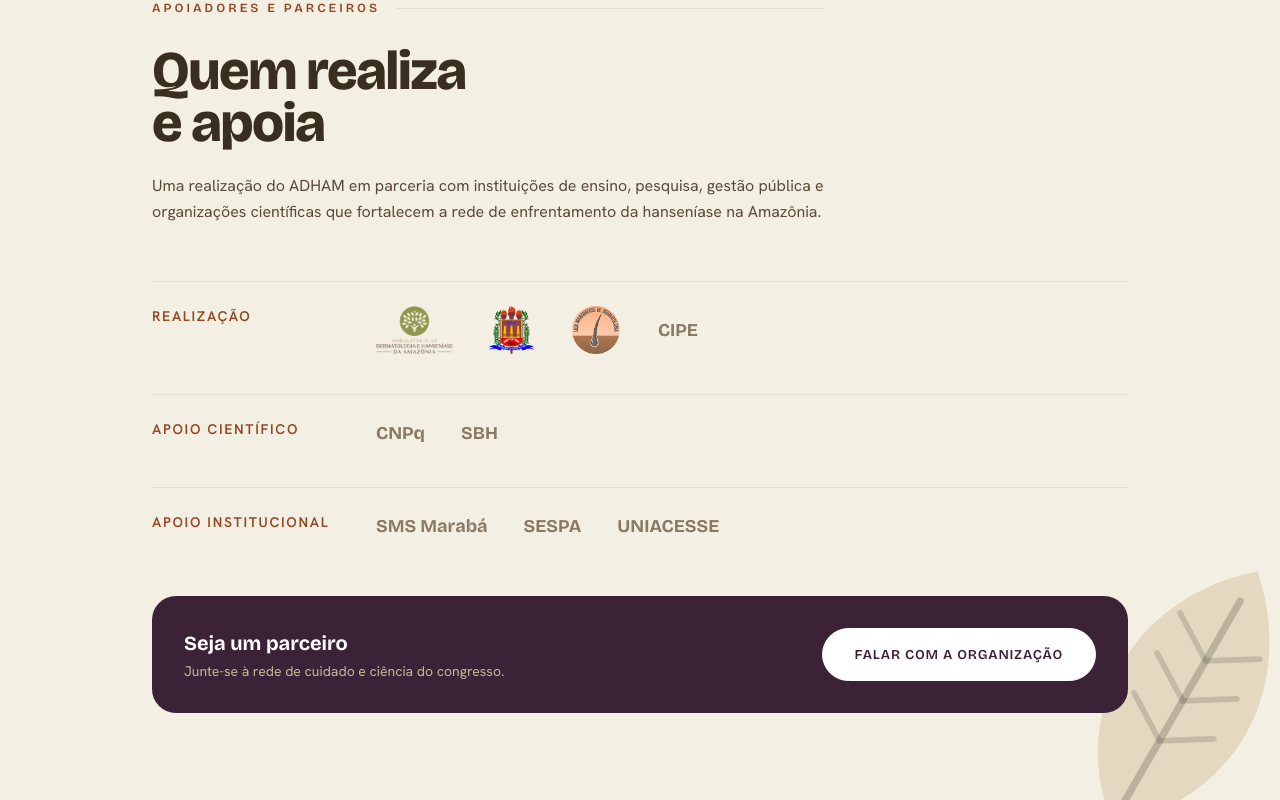
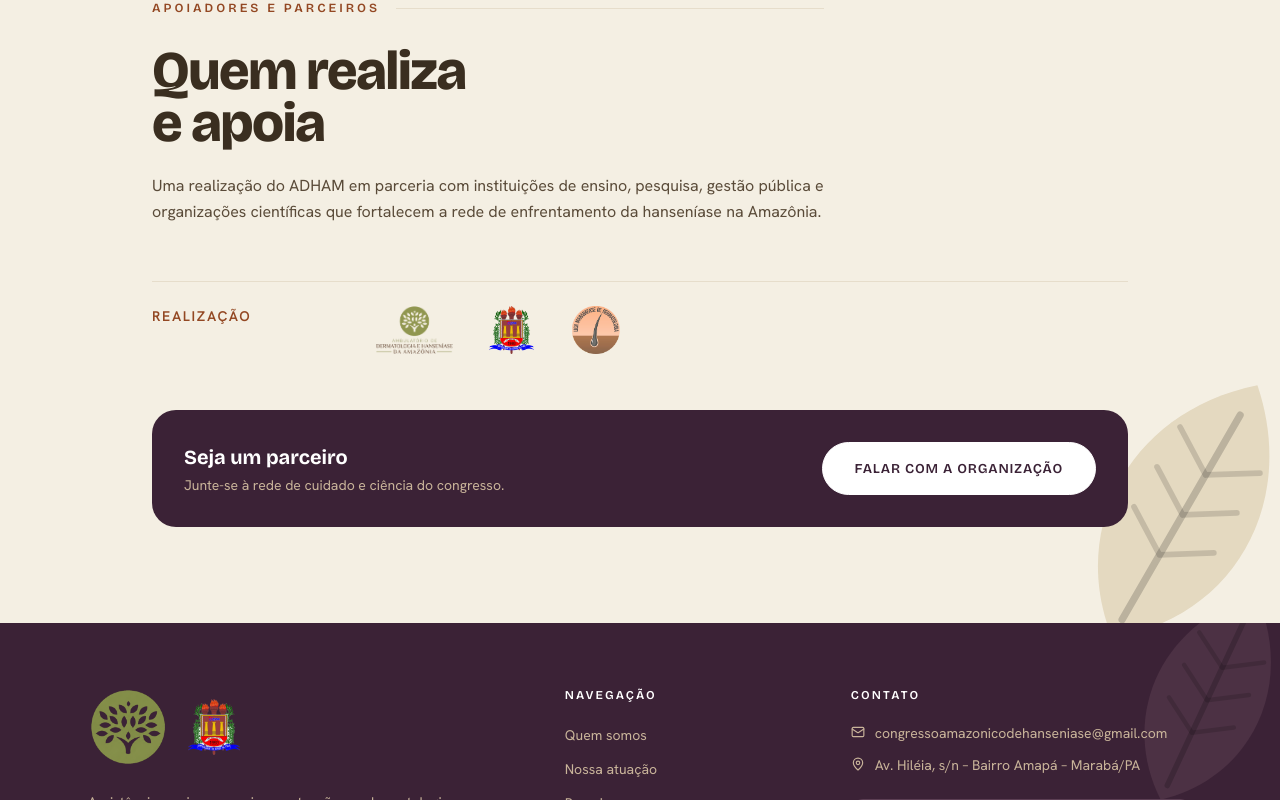
Before and after one commit to congressoamazonicodehanseniase/uepa-congresso, a Next.js app: page /congresso in a window 1280 px wide. Shown: the part 11200-12000 px from the top of the page. Built offline with nearby package versions, Linux system fonts and the light colour scheme.

Commit message:
Fix logos in Congresso page

```diff
--- a/app/components/Patrocinadores.tsx
+++ b/app/components/Patrocinadores.tsx
@@ -3,9 +3,7 @@ import { LeafMark } from './Decor';
 import { LOGO_POR_NOME } from '../lib/parceiros';
 
 const grupos = [
-  { titulo: 'Realização', parceiros: ['ADHAM', 'UEPA', 'LIMDERM', 'CIPE'] },
-  { titulo: 'Apoio científico', parceiros: ['CNPq', 'SBH'] },
-  { titulo: 'Apoio institucional', parceiros: ['SMS Marabá', 'SESPA', 'UNIACESSE'] },
+  { titulo: 'Realização', parceiros: ['ADHAM', 'UEPA', 'LIMDERM'] },
 ];
 
 export default function Patrocinadores() {
```
